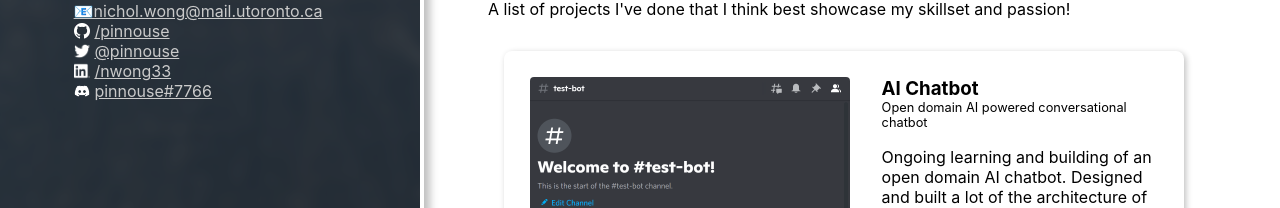
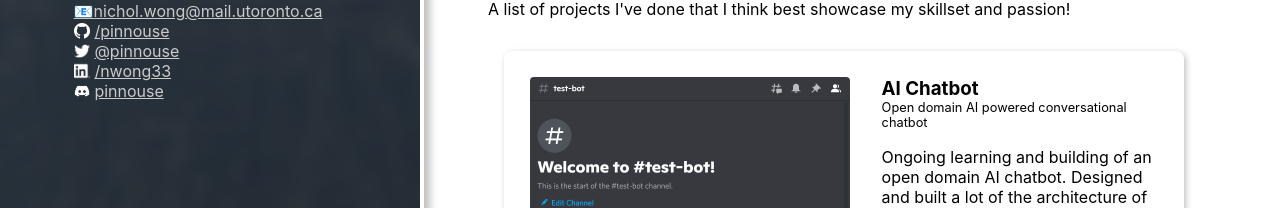
Before and after one commit to pinnouse/home-v2, a Next.js app: page / in a window 1280 px wide. Shown: the part 527-735 px from the top of the page. Built offline with nearby package versions, Linux system fonts and the light colour scheme; no server answers.

Commit message:
update discord username to remove discriminator

```diff
--- a/pages/index.tsx
+++ b/pages/index.tsx
@@ -96,7 +96,7 @@ const Home: NextPage = () => {
         </a>
         <a className={styles.link}>
           <img src="/f9bb9c4af2b9c32a2c5ee0014661546d.png" alt="Discord Logo" width={16} height={16} />
-          <span>pinnouse#7766</span>
+          <span>pinnouse</span>
         </a>
       </div>
 
```
